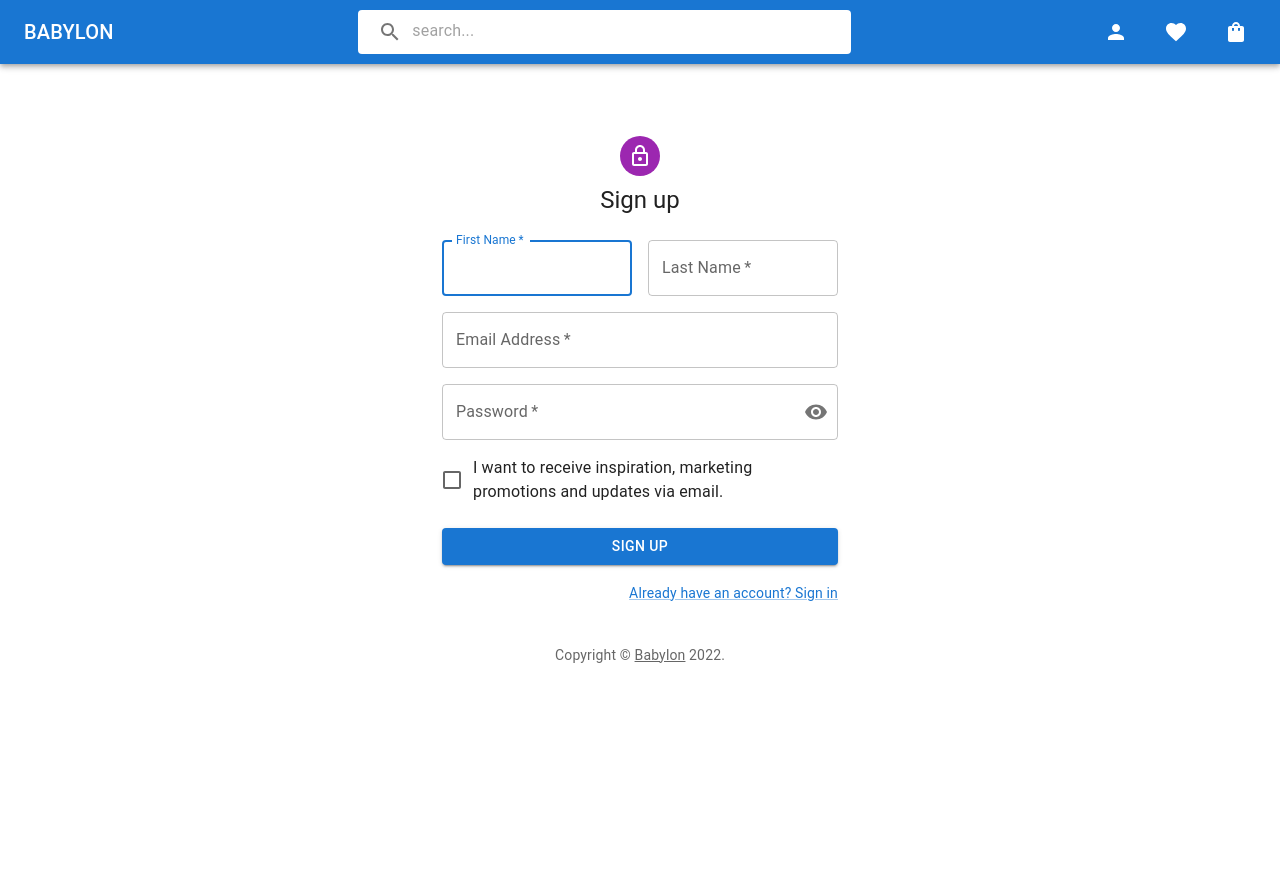
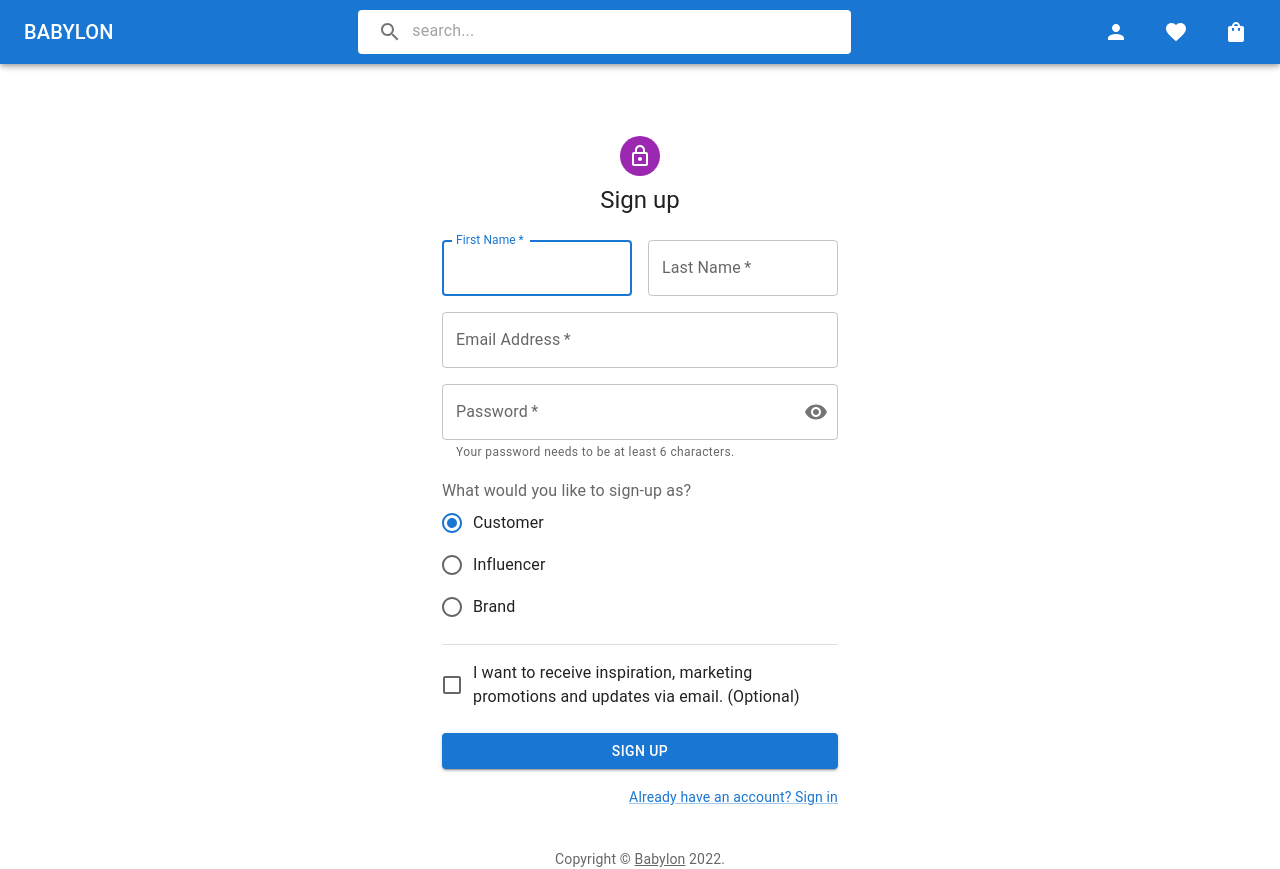
Before and after one commit to moedaaboul/babylon, a React (Create React App) app in the folder client/: page /register in a window 1280 px wide. Before the commit the page ends 800 px from the top, so only its background shows below. Built offline with nearby package versions, Linux system fonts and the light colour scheme.

Commit message:
added User type selection ui in Sign-up form

```diff
--- a/client/src/pages/Login/index.js
+++ b/client/src/pages/Login/index.js
@@ -43,6 +43,10 @@ export default function Login() {
   const [passwordVisibility, setPasswordVisibility] = useState(false);
   const [isLoginSuccess, setIsLoginSuccess] = useState(false);
   const [isLoginError, setIsLoginError] = useState(false);
+  // const [errorMessage, setErrorMessage] = useState({
+  //   email: false,
+  //   password: false,
+  // });
   const handleInputChange = (event) => {
     const { name, value } = event.target;
     setUserFormData({ ...userFormData, [name]: value });
@@ -62,6 +66,16 @@ export default function Login() {
     }, 5000);
     return () => clearTimeout(timeout);
   }, [isLoginError]);
+
+  // useEffect(() => {
+  //   const timeout = setTimeout(() => {
+  //     setErrorMessage({
+  //       email: false,
+  //       password: false,
+  //     });
+  //   }, 1000);
+  //   return () => clearTimeout(timeout);
+  // }, [errorMessage]);
 
   const handleFormSubmit = async (event) => {
     event.preventDefault();
@@ -128,7 +142,6 @@ export default function Login() {
                 value={userFormData.email}
                 autoComplete="email"
                 autoFocus
-                helperText="Incorrect entry."
               />
               <TextField
                 margin="normal"
@@ -172,17 +185,10 @@ export default function Login() {
               >
                 Sign In
               </Button>
-              <Grid container>
-                <Grid item xs>
-                  <Link href="#" variant="body2">
-                    Forgot password?
-                  </Link>
-                </Grid>
-                <Grid item>
-                  <Link component={RouterLink} to="/register" variant="body2">
-                    {"Don't have an account? Sign Up"}
-                  </Link>
-                </Grid>
+              <Grid container justifyContent="flex-end">
+                <Link component={RouterLink} to="/register" variant="body2">
+                  {"Don't have an account? Sign Up"}
+                </Link>
               </Grid>
             </Box>
           </Box>
--- a/client/src/pages/Register/index.js
+++ b/client/src/pages/Register/index.js
@@ -15,6 +15,11 @@ import {
   InputAdornment,
   IconButton,
   Snackbar,
+  FormControl,
+  FormLabel,
+  Radio,
+  RadioGroup,
+  Divider,
   Alert as MuiAlert,
 } from '@mui/material';
 
@@ -45,6 +50,7 @@ export default function Register() {
   const [isRegisterSuccess, setIsRegisterSuccess] = useState(false);
   const [isRegisterError, setIsRegisterError] = useState(false);
   const [passwordVisibility, setPasswordVisibility] = useState(false);
+  const [value, setValue] = React.useState('customer');
   const handleInputChange = (event) => {
     const { name, value } = event.target;
     setUserFormData({ ...userFormData, [name]: value });
@@ -91,6 +97,10 @@ export default function Register() {
       email: '',
       password: '',
     });
+  };
+
+  const handleChange = (event) => {
+    setValue(event.target.value);
   };
 
   return (
@@ -164,6 +174,9 @@ export default function Register() {
                     label="Password"
                     type={passwordVisibility ? 'text' : 'password'}
                     id="password"
+                    helperText={
+                      'Your password needs to be at least 6 characters.'
+                    }
                     InputProps={{
                       endAdornment: (
                         <InputAdornment position="end">
@@ -186,11 +199,43 @@ export default function Register() {
                   />
                 </Grid>
                 <Grid item xs={12}>
+                  <FormControl>
+                    <FormLabel id="demo-controlled-radio-buttons-group">
+                      What would you like to sign-up as?
+                    </FormLabel>
+                    <RadioGroup
+                      aria-labelledby="demo-controlled-radio-buttons-group"
+                      name="controlled-radio-buttons-group"
+                      value={value}
+                      onChange={handleChange}
+                    >
+                      <FormControlLabel
+                        value="customer"
+                        control={<Radio />}
+                        label="Customer"
+                      />
+                      <FormControlLabel
+                        value="influencer"
+                        control={<Radio />}
+                        label="Influencer"
+                      />
+                      <FormControlLabel
+                        value="brand"
+                        control={<Radio />}
+                        label="Brand"
+                      />
+                    </RadioGroup>
+                  </FormControl>
+                </Grid>
+                <Grid item xs={12}>
+                  <Divider />
+                </Grid>
+                <Grid item xs={12}>
                   <FormControlLabel
                     control={
                       <Checkbox value="allowExtraEmails" color="primary" />
                     }
-                    label="I want to receive inspiration, marketing promotions and updates via email."
+                    label="I want to receive inspiration, marketing promotions and updates via email. (Optional)"
                   />
                 </Grid>
               </Grid>
```
